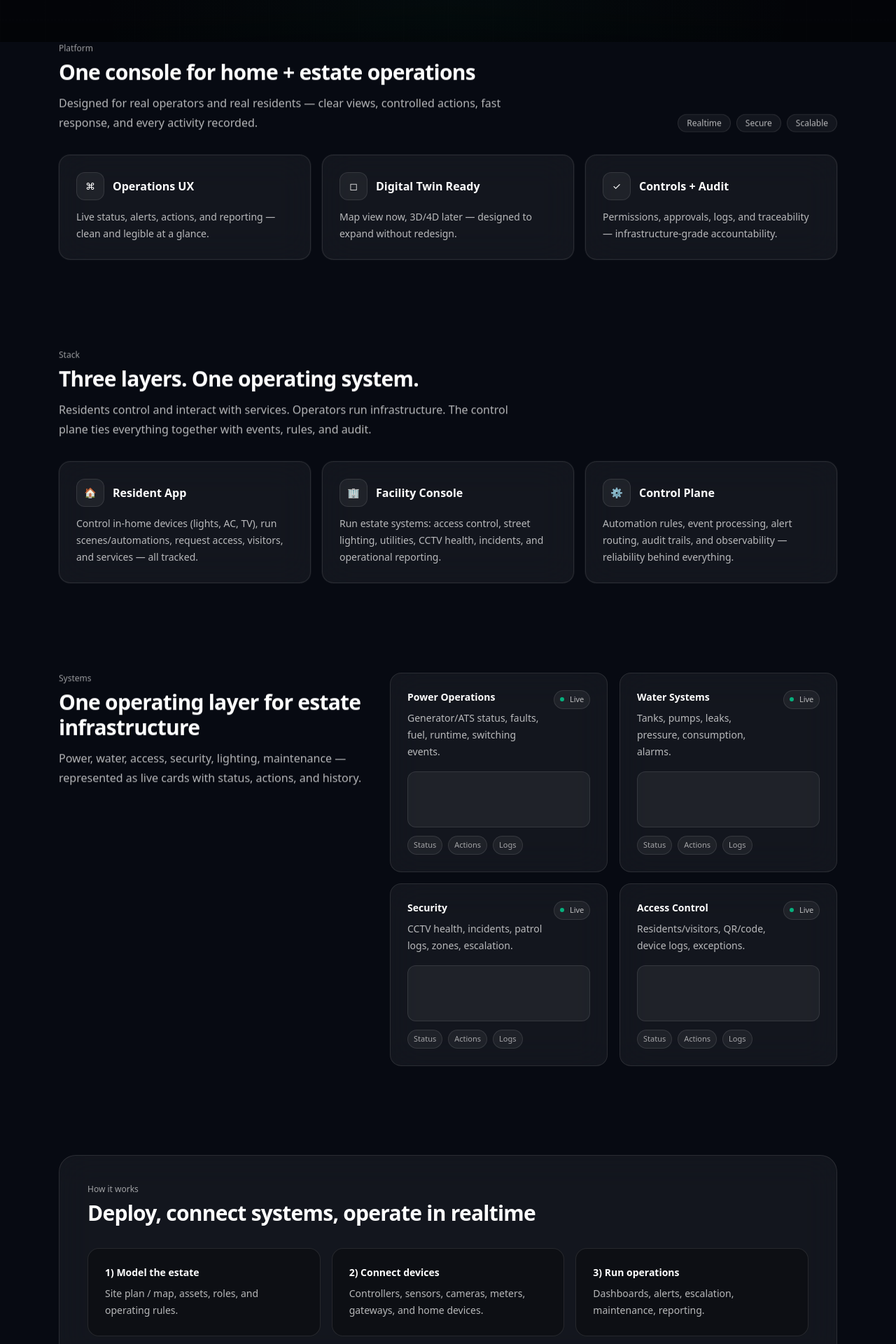
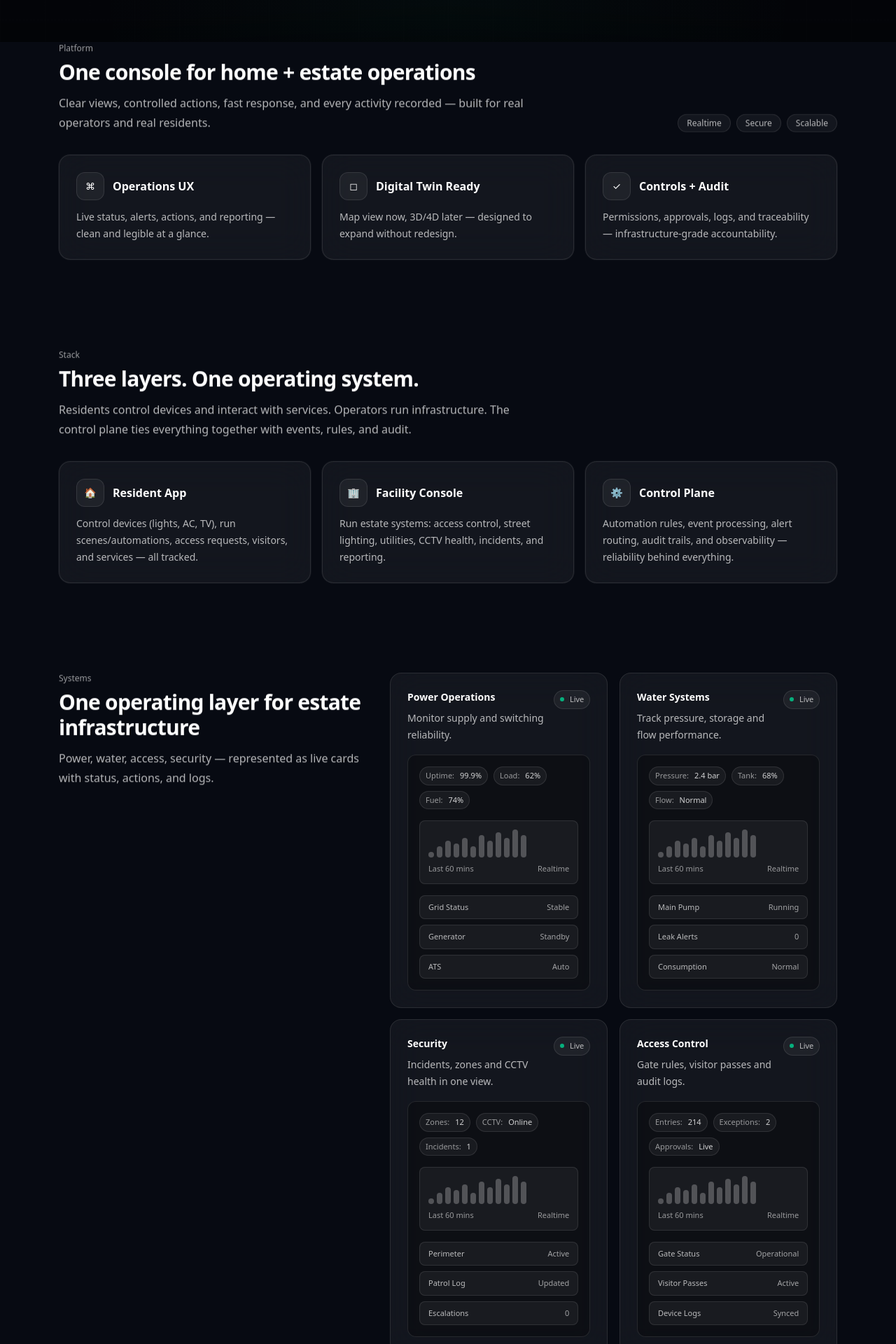
Before and after one commit to contactochiga/Oyi-page, a Next.js app: page / in a window 1280 px wide. Shown: the part 740-2660 px from the top of the page at 70% size. Built offline with nearby package versions, Linux system fonts and the light colour scheme.

Commit message:
Update page.tsx

```diff
--- a/src/app/page.tsx
+++ b/src/app/page.tsx
@@ -94,6 +94,81 @@ function LiveBadge() {
   );
 }
 
+/* -------------------------------------------------------
+   Mini dashboard preview inside each Systems card
+   - small metrics chips
+   - tiny “sparkline” style chart using pure divs (no libs)
+   - status rows
+-------------------------------------------------------- */
+function MiniPreview({
+  metrics,
+  rows,
+}: {
+  metrics: Array<{ k: string; v: string }>;
+  rows: Array<{ label: string; value: string }>;
+}) {
+  return (
+    <div className="mt-4 rounded-xl border border-white/10 bg-black/30 p-4">
+      {/* Metrics */}
+      <div className="flex flex-wrap gap-2">
+        {metrics.map((m) => (
+          <span
+            key={m.k}
+            className="inline-flex items-center gap-2 rounded-full border border-white/10 bg-white/5 px-2 py-1 text-[11px] text-white/70"
+          >
+            <span className="text-white/55">{m.k}:</span>
+            <span className="text-white/80">{m.v}</span>
+          </span>
+        ))}
+      </div>
+
+      {/* Tiny chart */}
+      <div className="mt-4 rounded-lg border border-white/10 bg-white/5 p-3">
+        <div className="flex items-end gap-1 h-10">
+          {/* fixed bars for “sparkline” vibe */}
+          {[
+            "h-2",
+            "h-4",
+            "h-6",
+            "h-5",
+            "h-7",
+            "h-4",
+            "h-8",
+            "h-6",
+            "h-9",
+            "h-7",
+            "h-10",
+            "h-8",
+          ].map((h, i) => (
+            <div
+              key={i}
+              className={`w-2 ${h} rounded-sm bg-white/25`}
+              aria-hidden
+            />
+          ))}
+        </div>
+        <div className="mt-2 flex items-center justify-between text-[11px] text-white/55">
+          <span>Last 60 mins</span>
+          <span>Realtime</span>
+        </div>
+      </div>
+
+      {/* Status rows */}
+      <div className="mt-4 grid gap-2">
+        {rows.map((r) => (
+          <div
+            key={r.label}
+            className="flex items-center justify-between rounded-lg border border-white/10 bg-white/5 px-3 py-2"
+          >
+            <span className="text-[11px] text-white/70">{r.label}</span>
+            <span className="text-[11px] text-white/60">{r.value}</span>
+          </div>
+        ))}
+      </div>
+    </div>
+  );
+}
+
 export default function Page() {
   const stats = useMemo(
     () => [
@@ -101,6 +176,68 @@ export default function Page() {
       { k: "Estate Ops", v: "Realtime monitoring + response" },
       { k: "Digital Twin", v: "Map + 3D view ready" },
       { k: "Audit", v: "Roles, rules, activity logs" },
+    ],
+    []
+  );
+
+  const systemCards = useMemo(
+    () => [
+      {
+        title: "Power Operations",
+        summary: "Monitor supply and switching reliability.",
+        metrics: [
+          { k: "Uptime", v: "99.9%" },
+          { k: "Load", v: "62%" },
+          { k: "Fuel", v: "74%" },
+        ],
+        rows: [
+          { label: "Grid Status", value: "Stable" },
+          { label: "Generator", value: "Standby" },
+          { label: "ATS", value: "Auto" },
+        ],
+      },
+      {
+        title: "Water Systems",
+        summary: "Track pressure, storage and flow performance.",
+        metrics: [
+          { k: "Pressure", v: "2.4 bar" },
+          { k: "Tank", v: "68%" },
+          { k: "Flow", v: "Normal" },
+        ],
+        rows: [
+          { label: "Main Pump", value: "Running" },
+          { label: "Leak Alerts", value: "0" },
+          { label: "Consumption", value: "Normal" },
+        ],
+      },
+      {
+        title: "Security",
+        summary: "Incidents, zones and CCTV health in one view.",
+        metrics: [
+          { k: "Zones", v: "12" },
+          { k: "CCTV", v: "Online" },
+          { k: "Incidents", v: "1" },
+        ],
+        rows: [
+          { label: "Perimeter", value: "Active" },
+          { label: "Patrol Log", value: "Updated" },
+          { label: "Escalations", value: "0" },
+        ],
+      },
+      {
+        title: "Access Control",
+        summary: "Gate rules, visitor passes and audit logs.",
+        metrics: [
+          { k: "Entries", v: "214" },
+          { k: "Exceptions", v: "2" },
+          { k: "Approvals", v: "Live" },
+        ],
+        rows: [
+          { label: "Gate Status", value: "Operational" },
+          { label: "Visitor Passes", value: "Active" },
+          { label: "Device Logs", value: "Synced" },
+        ],
+      },
     ],
     []
   );
@@ -149,20 +286,21 @@ export default function Page() {
               <a href="#how" className="px-3 py-2 text-sm text-white/70 hover:text-white">
                 How it works
               </a>
-              <a href="#demo" className="px-3 py-2 text-sm text-white/70 hover:text-white">
-                Demo
+              <a href="#video" className="px-3 py-2 text-sm text-white/70 hover:text-white">
+                Video
               </a>
             </nav>
 
             <div className="flex items-center gap-2">
+              {/* Request Demo -> Watch Video */}
               <a
-                href="#demo"
+                href="#video"
                 className="rounded-xl border border-white/10 bg-white/5 px-4 py-2 text-sm text-white/80 hover:text-white hover:bg-white/10 transition"
               >
-                Request Demo
+                Watch Video
               </a>
               <a
-                href="#demo"
+                href="mailto:contactochiga@gmail.com?subject=Oyi%20Deployment%20Request"
                 className="rounded-xl bg-white text-black px-4 py-2 text-sm font-semibold hover:opacity-90 transition"
               >
                 Deploy
@@ -187,16 +325,16 @@ export default function Page() {
 
                 <p className="mt-5 text-white/70 leading-7">
                   Oyi is a two-way operating layer for estates —
-                  residents can control in-home devices and automations, while operators run facility infrastructure
+                  residents control in-home devices and automations, while operators run facility infrastructure
                   with live dashboards, alerts, and audited actions.
                 </p>
 
                 <div className="mt-7 flex flex-wrap gap-3">
                   <a
-                    href="#demo"
+                    href="#video"
                     className="rounded-xl bg-white text-black px-5 py-3 text-sm font-semibold hover:opacity-90 transition"
                   >
-                    Request Demo
+                    Watch Video
                   </a>
                   <a
                     href="#platform"
@@ -319,8 +457,7 @@ export default function Page() {
                   One console for home + estate operations
                 </h2>
                 <p className="mt-3 text-white/70 leading-7 max-w-2xl">
-                  Designed for real operators and real residents — clear views, controlled actions, fast response,
-                  and every activity recorded.
+                  Clear views, controlled actions, fast response, and every activity recorded — built for real operators and real residents.
                 </p>
               </div>
               <div className="flex gap-2">
@@ -356,7 +493,7 @@ export default function Page() {
           </div>
         </section>
 
-        {/* STACK (Resident app message tightened + “controls devices” included) */}
+        {/* STACK */}
         <section id="stack" className="mx-auto w-full max-w-6xl px-5 py-12 md:py-16">
           <Reveal>
             <div className="text-xs text-white/60">Stack</div>
@@ -364,8 +501,7 @@ export default function Page() {
               Three layers. One operating system.
             </h2>
             <p className="mt-3 text-white/70 leading-7 max-w-2xl">
-              Residents control and interact with services. Operators run infrastructure. The control plane ties
-              everything together with events, rules, and audit.
+              Residents control devices and interact with services. Operators run infrastructure. The control plane ties everything together with events, rules, and audit.
             </p>
           </Reveal>
 
@@ -373,14 +509,14 @@ export default function Page() {
             <Reveal>
               <GlowCard
                 title="Resident App"
-                desc="Control in-home devices (lights, AC, TV), run scenes/automations, request access, visitors, and services — all tracked."
+                desc="Control devices (lights, AC, TV), run scenes/automations, access requests, visitors, and services — all tracked."
                 icon={<span className="text-sm">🏠</span>}
               />
             </Reveal>
             <Reveal>
               <GlowCard
                 title="Facility Console"
-                desc="Run estate systems: access control, street lighting, utilities, CCTV health, incidents, and operational reporting."
+                desc="Run estate systems: access control, street lighting, utilities, CCTV health, incidents, and reporting."
                 icon={<span className="text-sm">🏢</span>}
               />
             </Reveal>
@@ -394,7 +530,7 @@ export default function Page() {
           </div>
         </section>
 
-        {/* SYSTEMS */}
+        {/* SYSTEMS (updated: short summary + mini previews) */}
         <section id="systems" className="mx-auto w-full max-w-6xl px-5 py-12 md:py-16">
           <div className="grid gap-6 md:grid-cols-12 items-start">
             <div className="md:col-span-5">
@@ -404,42 +540,26 @@ export default function Page() {
                   One operating layer for estate infrastructure
                 </h2>
                 <p className="mt-3 text-white/70 leading-7">
-                  Power, water, access, security, lighting, maintenance —
-                  represented as live cards with status, actions, and history.
+                  Power, water, access, security — represented as live cards with status, actions, and logs.
                 </p>
               </Reveal>
             </div>
 
             <div className="md:col-span-7">
               <div className="grid gap-4 md:grid-cols-2">
-                {[
-                  ["Power Operations", "Generator/ATS status, faults, fuel, runtime, switching events."],
-                  ["Water Systems", "Tanks, pumps, leaks, pressure, consumption, alarms."],
-                  ["Security", "CCTV health, incidents, patrol logs, zones, escalation."],
-                  ["Access Control", "Residents/visitors, QR/code, device logs, exceptions."],
-                ].map(([t, d]) => (
-                  <Reveal key={t}>
+                {systemCards.map((c) => (
+                  <Reveal key={c.title}>
                     <div className="rounded-2xl border border-white/10 bg-white/5 p-6 backdrop-blur-xl">
                       <div className="flex items-start justify-between gap-3">
                         <div>
-                          <div className="text-sm font-semibold">{t}</div>
-                          <div className="mt-2 text-sm text-white/70 leading-6">{d}</div>
+                          <div className="text-sm font-semibold">{c.title}</div>
+                          <div className="mt-2 text-sm text-white/70 leading-6">{c.summary}</div>
                         </div>
                         <LiveBadge />
                       </div>
 
-                      {/* subtle placeholder panel (keeps your design but feels “alive”) */}
-                      <div className="mt-4 h-20 rounded-xl border border-white/10 bg-white/5" />
-                      <div className="mt-3 flex gap-2 flex-wrap">
-                        {["Status", "Actions", "Logs"].map((x) => (
-                          <span
-                            key={x}
-                            className="text-[11px] text-white/60 border border-white/10 bg-white/5 rounded-full px-2 py-1"
-                          >
-                            {x}
-                          </span>
-                        ))}
-                      </div>
+                      {/* The “details” are now the preview (metrics + chart + status rows) */}
+                      <MiniPreview metrics={c.metrics} rows={c.rows} />
                     </div>
                   </Reveal>
                 ))}
@@ -473,50 +593,46 @@ export default function Page() {
           </Reveal>
         </section>
 
-        {/* DEMO */}
-        <section id="demo" className="mx-auto w-full max-w-6xl px-5 py-12 md:py-16">
+        {/* VIDEO (replaces demo section) */}
+        <section id="video" className="mx-auto w-full max-w-6xl px-5 py-12 md:py-16">
           <Reveal>
             <div className="rounded-3xl border border-white/10 bg-white/5 p-6 md:p-10 backdrop-blur-xl">
               <div className="flex flex-col md:flex-row md:items-center md:justify-between gap-5">
                 <div>
-                  <div className="text-xs text-white/60">Demo</div>
+                  <div className="text-xs text-white/60">Walkthrough</div>
                   <h2 className="mt-2 text-2xl md:text-3xl font-semibold tracking-tight">
-                    Want to see it live?
+                    Watch the walkthrough
                   </h2>
                   <p className="mt-3 text-white/70 leading-7 max-w-2xl">
-                    We’ll walk you through the resident controls, the facility console, and the command center view —
-                    including alerts, logs, and automations.
+                    A quick view of the resident controls, facility console, and command center —
+                    including alerts, logs, automations, and digital twin views.
                   </p>
                 </div>
 
                 <div className="flex flex-col sm:flex-row gap-3">
                   <a
-                    href="mailto:contactochiga@gmail.com?subject=Oyi%20Demo%20Request&body=Hi%20Oyi,%0A%0AI%20want%20to%20request%20a%20demo.%0A%0AName:%0ACompany/Estate:%0ALocation:%0APhone:%0AUse-case:%0A%0AHome%20devices%20to%20control%20(optional):%0A%0AThanks"
+                    href="mailto:contactochiga@gmail.com?subject=Oyi%20Deployment%20Request"
                     className="rounded-xl bg-white text-black px-5 py-3 text-sm font-semibold hover:opacity-90 transition text-center"
                   >
-                    Request Demo
+                    Deployment Request
                   </a>
 
                   <a
-                    href="mailto:contactochiga@gmail.com?subject=Oyi%20Deployment%20Request"
+                    href="mailto:contactochiga@gmail.com?subject=Oyi%20Video%20Request"
                     className="rounded-xl border border-white/10 bg-white/5 px-5 py-3 text-sm text-white/85 hover:text-white hover:bg-white/10 transition text-center"
                   >
-                    Deployment Request
+                    Request Video Link
                   </a>
                 </div>
               </div>
 
-              <div className="mt-6 grid gap-3 md:grid-cols-3">
-                {[
-                  ["Home + Estate", "Residents control devices; operators run infrastructure."],
-                  ["Hardware + Software", "Full integration contracts supported."],
-                  ["Operations-grade", "Logs, roles, escalation, reporting."],
-                ].map(([a, b]) => (
-                  <div key={a} className="rounded-2xl border border-white/10 bg-black/30 p-5">
-                    <div className="text-sm font-semibold">{a}</div>
-                    <div className="mt-2 text-sm text-white/70">{b}</div>
+              {/* placeholder video frame (swap with embed later) */}
+              <div className="mt-6 rounded-2xl border border-white/10 bg-black/30 p-4">
+                <div className="h-56 md:h-72 rounded-xl border border-white/10 bg-white/5 flex items-center justify-center">
+                  <div className="text-sm text-white/60">
+                    Video placeholder — paste your embed here later.
                   </div>
-                ))}
+                </div>
               </div>
             </div>
           </Reveal>
```
